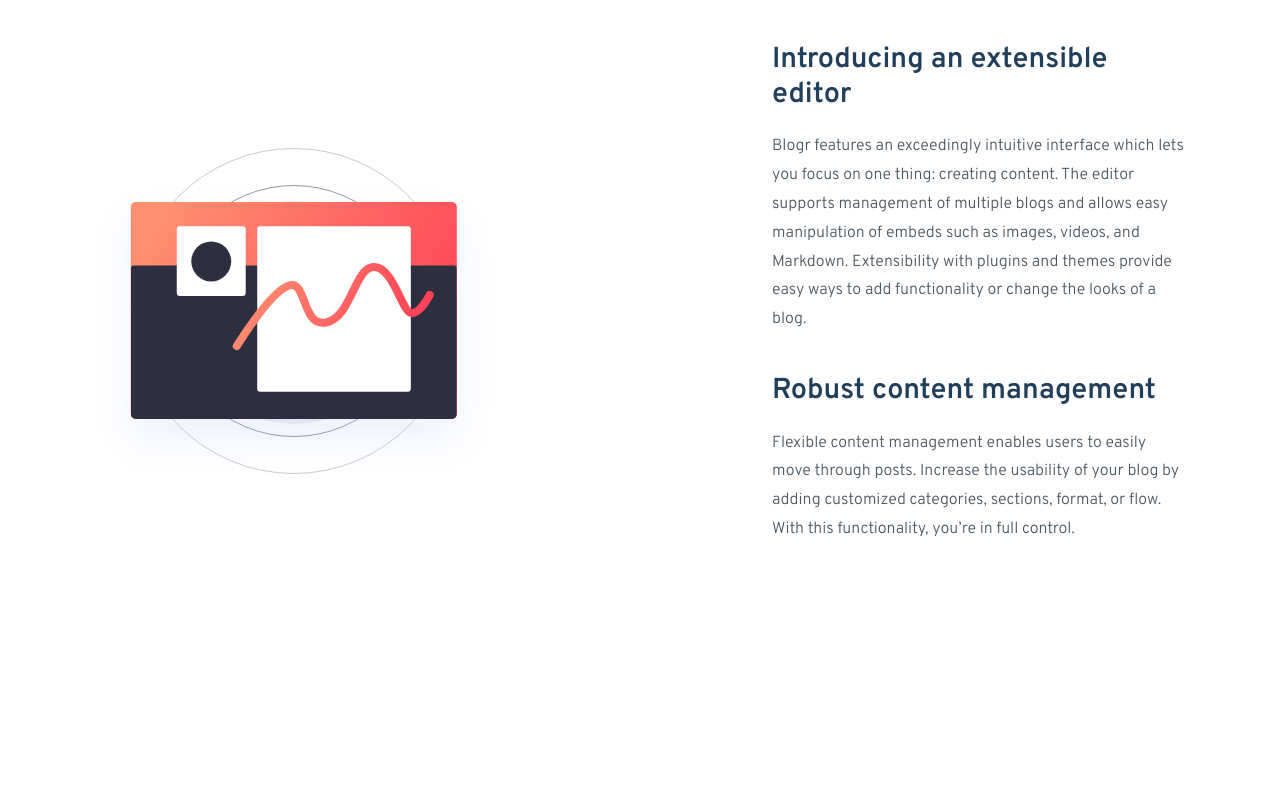
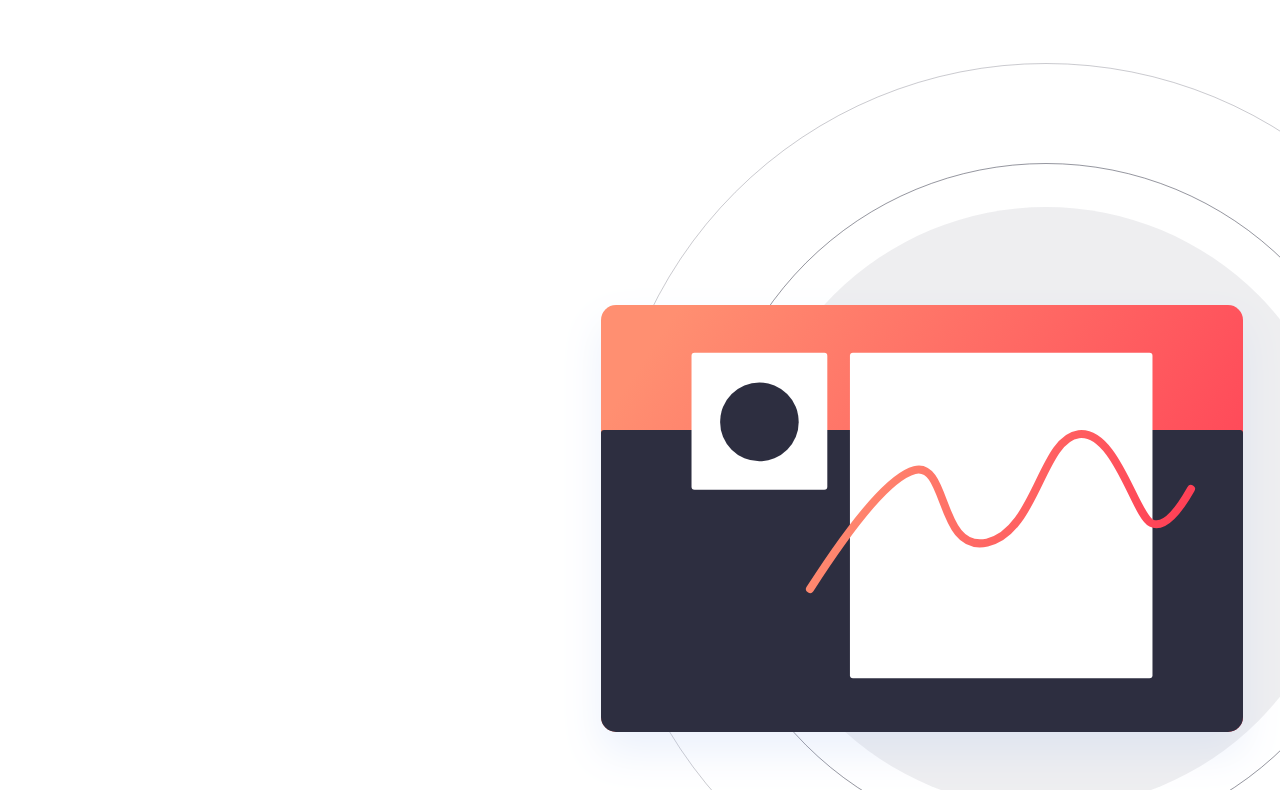
Before and after one commit to XcarabuzX/proyectoFinalFront, a website: page public/index.html in a window 1280 px wide. Shown: the part 605-1395 px from the top of the page. Before the commit the page ends 1289 px from the top, so only its background shows below. Drawn offline with nearby package versions, Linux system fonts and the light colour scheme.

Commit message:
se ajusta imagen de seccion "designed for the future" para desktop, falta ajustar contenido

```diff
--- a/public/index.html
+++ b/public/index.html
@@ -70,11 +70,9 @@
         <div class="container">
             <h2 class="text-center">Designed for the future</h2>
             <div class="row align-items-center">
-                <div class="col-lg-6">
-                    <!-- Image will go here -->
-                    <img src="images/illustration-editor-mobile.svg" alt="Illustration of a laptop" class="img-fluid">
-                </div>
-                <div class="col-lg-6">
+                <!-- Image will go here -->
+                <img src="images/illustration-editor-desktop.svg" alt="Illustration of a laptop" class="img-fluid">
+                <div>
                     <div class="text-content">
                         <h3 class="d-none d-lg-block">Introducing an extensible editor</h3>
                         <h3 class="d-lg-none">Introducing an<br>extensible editor</h3>
@@ -89,7 +87,7 @@
                         <h3 class="d-lg-none">Robust content<br>management</h3>
                         <p>
                             Flexible content management enables users to easily move through posts.
-                            Increase the usability of your blog by adding customized categories, sections, format, or flow. With this functionality, you’re in full control.
+                            Increase the usability of your blog by adding customized categories, sections, format, or flow. With this functionality, you're in full control.
                         </p>
                     </div>
                 </div>
--- a/scss/styles.scss
+++ b/scss/styles.scss
@@ -336,40 +336,47 @@ body {
     }
 
     .designed-for-future {
-        padding: 100px 80px 100px 160px; // Ajustar padding para desktop
+        padding: 100px 0; // Padding general top/bottom para la sección
 
         h2 {
-            text-align: center; // Asegurar que el título principal esté centrado en desktop
+            text-align: center; // Título principal centrado
+             margin-bottom: 80px; // Espacio debajo del título
         }
 
         .row {
-            flex-direction: row; // Imagen a la izquierda, texto a la derecha
-            align-items: center; // Alinear verticalmente
+            display: flex; // Usar Flexbox
+            align-items: center; // Alinear verticalmente el contenido de la fila
+            justify-content: space-between; // Espacio entre el texto y la imagen
         }
 
-        img {
-            margin: 0; // Eliminar márgenes de móvil/tablet
-            // Ajustar la posición de la imagen para que se superponga
-            // Usaremos margin-right negativo para superponer la imagen sobre la columna de texto
-            margin-right: -5%; // Ajustar según sea necesario para la superposición
-            max-width: none; // Permitir que la imagen sea más grande que su contenedor de columna
-            width: auto; // Ancho automático
-            position: relative; // Para asegurar que el z-index funcione si es necesario
-            z-index: 1; // Asegurar que la imagen esté sobre el texto si hay superposición
-        }
+        .row > div:first-child { // Estilos para el contenedor de texto
+            width: 45%; // Dar un ancho al contenedor de texto (ajustar según sea necesario)
+             padding: 0 40px 0 0; // Ajustar padding para el contenedor de texto
 
             .text-content {
-            text-align: left; // Alinear texto a la izquierda en desktop
-            padding-left: 80px; // Añadir padding a la izquierda para separar del imagen
-            padding-right: 0; // Eliminar padding derecho si se había añadido antes
+                text-align: left; // Alinear texto a la izquierda
+                padding: 0; // Eliminar padding del text-content si lo tenía
 
                 h3 {
-                font-size: 1.8rem; // Ajustar tamaño de fuente
+                    font-size: 1.8rem; // Tamaño de fuente para subtítulos
+                     white-space: nowrap; // Evitar que los títulos se corten en desktop
                 }
 
                 p {
-                margin-bottom: 40px; // Ajustar margen inferior
+                    margin-bottom: 40px; // Margen inferior para párrafos
                 }
+            }
+        }
+
+        img { // Estilos para la imagen (ahora hija directa de .row)
+            display: block; // Asegurar comportamiento de bloque
+            margin: 0; // Eliminar márgenes por defecto
+            max-width: none; // Permitir que la imagen sea más ancha que su contenedor
+            width: auto; // Ancho automático o un porcentaje grande
+            position: relative; // Establecer contexto de posicionamiento
+            left: 10%; // Ajustar este valor para posicionar la imagen (positivo para mover a la derecha desde su posición normal)
+            height: 600px; // Ajustar la altura de la imagen si es necesario para el recorte
+            z-index: 1; // Asegurar que la imagen esté en una capa superior
         }
     }
 }
@@ -441,28 +448,32 @@ body {
 // Estilos para Desktop (a partir de 992px)
 @media (min-width: 992px) {
     .designed-for-future {
-         padding: 100px 80px 100px 160px; // Ajustar padding para desktop
+         padding: 100px 0; // Eliminar padding left/right específicos para desktop aquí
 
         h2 {
-            text-align: left; // Alinear título a la izquierda en desktop
+            text-align: center; // Asegurar que el título principal esté centrado en desktop
+             margin-bottom: 80px; // Aumentar espacio debajo del título
         }
 
         .row {
-            flex-direction: row; // Mantener orden normal (imagen a la izquierda, texto a la derecha en este caso)
             align-items: center; // Alinear verticalmente
         }
 
         img {
+            display: block; // Asegurar comportamiento de bloque
             margin: 0; // Eliminar márgenes de móvil/tablet
-            // Ajustar la posición de la imagen para que se superponga
-            // Esto puede requerir posicionamiento absoluto o ajustar márgenes negativos
-             transform: translateX(-20%); // Ejemplo: mover la imagen a la izquierda para superponer
+            max-width: none; // Permitir que la imagen sea más grande que su contenedor
+            // Posicionar la imagen para que se vea a la derecha y abarque la sección
+            height: 50%;
+             //margin-left: 44%; // Ajustar este valor para el posicionamiento exacto (negativo para mover a la izquierda)
+             left: 42%;
+            position: relative; // Puede ser útil si se necesita ajustar z-index
+            z-index: 1; // Asegurar que la imagen esté sobre otros elementos si es necesario
         }
 
         .text-content {
             text-align: left; // Alinear texto a la izquierda en desktop
-            padding-left: 80px; // Añadir padding a la izquierda para separar del imagen
-             padding-right: 0; // Eliminar padding derecho si se había añadido antes
+             padding: 0 80px 0 160px; // Ajustar padding del contenido de texto (top right bottom left)
 
             h3 {
                 font-size: 1.8rem; // Ajustar tamaño de fuente
@@ -474,3 +485,45 @@ body {
         }
     }
 }
+
+// Estilos para Desktop (a partir de 1600px)
+@media (min-width: 1600px) {
+    .designed-for-future {
+         padding: 250px 0 100px 0;
+
+        h2 {
+            text-align: center; // Asegurar que el título principal esté centrado en desktop
+             margin-bottom: 80px; // Aumentar espacio debajo del título
+             font-weight: $font-weight-semibold;
+             font-size: 2.5rem;
+        }
+
+        .row {
+            align-items: center; // Alinear verticalmente
+        }
+
+        img {
+            display: block; // Asegurar comportamiento de bloque
+            margin: 0; // Eliminar márgenes de móvil/tablet
+            max-width: none; // Permitir que la imagen sea más grande que su contenedor
+            height: 72rem;
+            left: 56%;
+            bottom: 250px;
+            position: relative; // Puede ser útil si se necesita ajustar z-index
+            z-index: 1; // Asegurar que la imagen esté sobre otros elementos si es necesario
+        }
+
+        .text-content {
+            text-align: left; // Alinear texto a la izquierda en desktop
+             padding: 0 80px 0 160px; // Ajustar padding del contenido de texto (top right bottom left)
+
+            h3 {
+                font-size: 1.8rem; // Ajustar tamaño de fuente
+            }
+
+            p {
+                margin-bottom: 40px; // Ajustar margen inferior
+            }
+        }
+    }
+}
```
Also changed, not shown: public/css/styles.css, 1 other file. Lines whose indentation alone changed are shown as unchanged.
